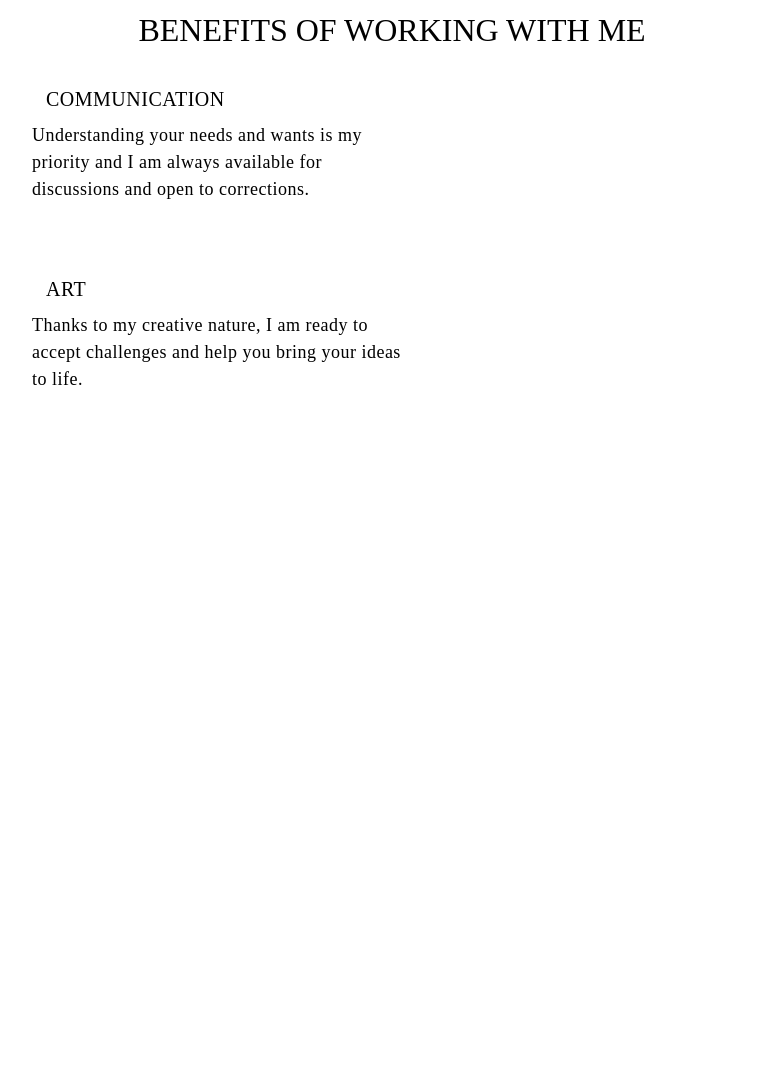
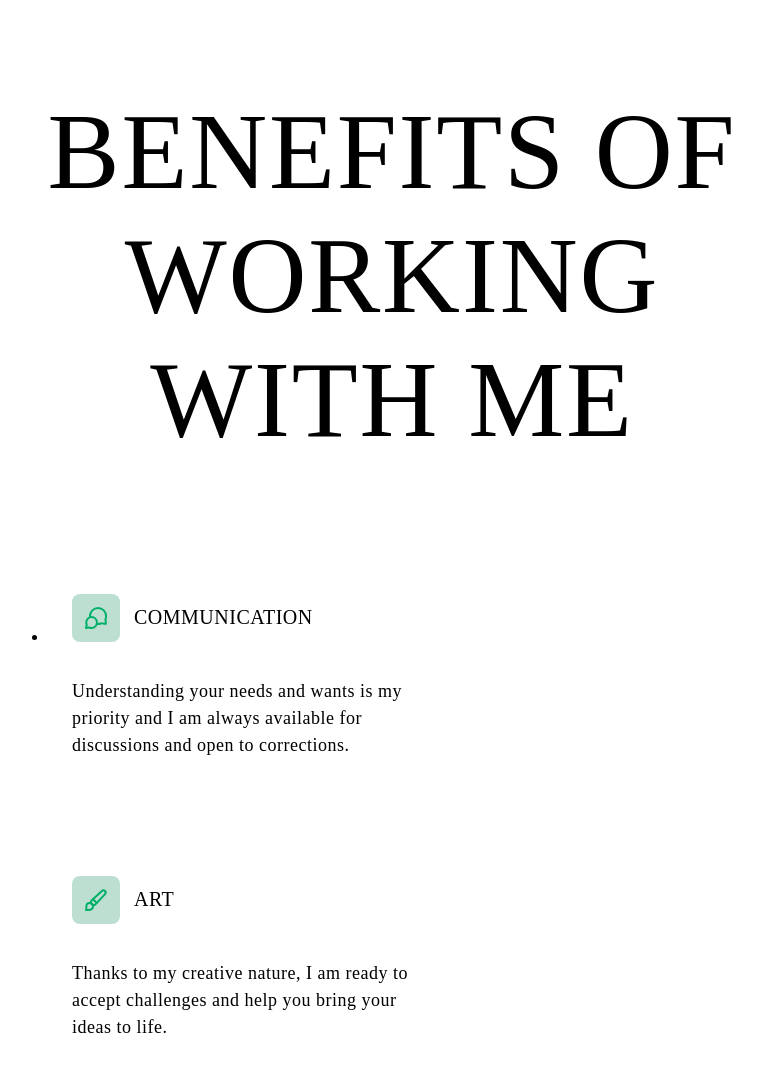
Before and after one commit to svbiz4u/pjs-benefits, a website built with Vite: page src/index.html in a window 1280 px wide. Shown: the whole page, without its empty margins (248-1010 px from the left). Before the commit the page ends 800 px from the top, so only its background shows below. Built offline with nearby package versions, Linux system fonts and the light colour scheme.

Commit message:
com-131024

```diff
--- a/src/css/benefits.css
+++ b/src/css/benefits.css
@@ -1,18 +1,20 @@
 
 /*---STYLES----*/
-.clients-reviews {
-    /* padding-top: 36px; */
-    /* padding-bottom: 36px; */
-    background:#FFFFFF;
+.benefits-rewiews {  /*clients-reviews*/
+  /* padding-left: 20px;
+  padding-right: 20px; */
+  /* padding-top: 36px; */
+  /* padding-bottom: 36px; */
+  background:#FFFFFF;
 
     /* var(--light-blue, #FFFFFF); */
   }
 
-  .clients-reviews-div {
+  .benefits-reviews-div {
     margin: 0 auto;
   }
 
-  .clients-reviews-title {
+  .benefits-reviews-title {    /*clients-reviews-title*/
     font-size: 52px;
     font-weight: 400;
     line-height: 64px;
@@ -22,34 +24,34 @@
     /* margin-bottom: 30px; */
   }
 
-  .clients-reviews-list {
+  .benefits-reviews-list {  /*clients-reviews-list*/
     display: flex;
     flex-wrap: wrap;
     /* row-gap: 16px; */
-    gap: 16px;  /*нью*/
+    gap: 32px;  /*нью*/
   }
 
-  .clients-reviews-list-item {
+  .benefits-reviews-list-item { /*clients-reviews-list-item*/
     width: 100%;
     padding: 20px 20px;
     /* background-color: #ffffff; */
   }
 
-  .clients-reviews-list-item:not(:nth-child(-n + 1)) {
+  .benefits-reviews-list-item:not(:nth-child(-n + 1)) {
     display: none;
   }
 
-  .clients-reviews-block {
+  .benefits-reviews-block {   /*clients-reviews-block*/
     display: flex;
     align-items: center;
   }
-  .clients-reviews-block-block {
+  .benefits-reviews-block-block {   /*clients-reviews-block-block*/
     display: flex;
     flex-direction: column;
     margin-left: 14px;
   }
 
-  .clients-reviews-item {
+  .benefits-reviews-item {  /*clients-reviews-item */
     font-size: 18px;
     font-weight: 400;
     line-height: 28px;
@@ -66,7 +68,7 @@
     opacity: 0.8;
   } */
 
-  .clients-reviews-item-text {
+  .benefits-reviews-item-text { /*clients-reviews-item-text*/
     font-size: 16px;
     font-weight: 300;
     line-height: 24px;
@@ -78,47 +80,53 @@
   /*------MEDIA-----*/
 
   @media screen and (min-width: 768px) {
-    .clients-reviews-div {
+    .benefits-reviews-div {    /*clients-reviews-div*/
       max-width: 768px;
-      padding: 0 32px;
+      padding: 0 20px;
     }
 
     /* .clients-reviews {
     } */
 
-    .clients-reviews-title {
-      font-size: 32px;
-      line-height: 45px;
+    .benefits-reviews-title {
+      font-size: 108px;
+      line-height: 124px;
+      font-weight: 400;
+      letter-spacing: 1.8px;
     }
 
-    .clients-reviews-list {
+
+    /*ynetu v HTML*/
+    .benefits-reviews-list {   /*clients-reviews-list*/
       column-gap: 16px;
     }
 
-    .clients-reviews-list-item {
+    .benefits-reviews-list-item {
       width: calc((100% - 16px) / 2);
       padding: 24px;
     }
 
-    .clients-reviews-list-item:not(:nth-child(-n + 1)) {
+    .benefits-reviews-list-item:not(:nth-child(-n + 1)) {
       display: block;
     }
 
-    .clients-reviews-list-item:not(:nth-child(-n + 2)) {
+    .benefits-reviews-list-item:not(:nth-child(-n + 2)) {
       display: none;
     }
 
-    .clients-reviews-item {
+    .benefits-reviews-item {
       font-size: 20px;
       line-height: 45px;
     }
 
-    .clients-reviews-item-time {
+
+    /*netu v html*/
+    /* .clients-reviews-item-time {
       font-size: 16px;
       line-height: 24px;
-    }
+    } */
 
-    .clients-reviews-item-text {
+    .benefits-reviews-item-text {
       font-size: 18px;
       line-height: 27px;
       text-align: left;
@@ -126,27 +134,27 @@
   }
 
   @media screen and (min-width: 1440px) {
-    .clients-reviews-div {
+    .benefits-reviews-div {
       max-width: 1440px;
       padding: 0 60px;
     }
 
-    .clients-reviews {
+    .benefits-rewiews  { /*clients-reviews*/
       padding-top: 60px;
       padding-bottom: 60px;
     }
 
-    .clients-reviews-list {
+    .benefits-reviews-list {
       row-gap: 24px;
       justify-content: center;
     }
 
-    .clients-reviews-list-item {
+    .benefits-reviews-list-item {
       width: calc((100% - 20px * 2) / 3);
       padding: 32px;
     }
 
-    .clients-reviews-list-item:not(:nth-child(-n + 1)) {
+    .benefits-reviews-list-item:not(:nth-child(-n + 1)) {
       display: block;
     }
   }
--- a/src/css/reset.css
+++ b/src/css/reset.css
@@ -1,4 +1,4 @@
-h1,
+/* h1,
 h2,
 h3,
 h4,
@@ -31,4 +31,4 @@ img {
   display: block;
   max-width: 100%;
   height: auto;
-}
+} */
--- a/src/css/styles.css
+++ b/src/css/styles.css
@@ -1,2 +1,2 @@
-@import url('./reset.css');
+/* @import url('./reset.css'); */
 @import url('./benefits.css');
--- a/src/partials/benefits.html
+++ b/src/partials/benefits.html
@@ -1,69 +1,73 @@
-<section id="benefits" class="clients-reviews">
-    <div class="container clients-reviews-div">
-      <h2 class="clients-reviews-title">Benefits of working with me</h2>
-      <ul class="clients-reviews-list">
-        <li class="clients-reviews-list-item">
-          <div class="clients-reviews-block">
+<section id="benefits" class="benefits-rewiews">
+    <div class="container benefits-reviews-div">
+      <h2 class="benefits-reviews-title">Benefits of working with me</h2>
+      <ul class="benefits-reviews-list">
+        <li class="benefits-reviews-list-item">
+          <div class="benefits-reviews-block">
+            <img src="../img/Communication-mobile.svg" alt="">
             <!-- <img
               src="/img/clientreviews/girldesk.png"
               alt="Alexandra Dream"
               width="48"
             /> -->
-            <div class="clients-reviews-block-block">
-              <h3 class="clients-reviews-item">Communication</h3>
+            <div class="benefits-reviews-block-block">
+              <h3 class="benefits-reviews-item">Communication</h3>
               <!-- <p class="clients-reviews-item-time">1 week ago</p> -->
             </div>
           </div>
-          <p class="clients-reviews-item-text">
+          <p class="benefits-reviews-item-text">
             Understanding your needs and wants is my priority and I am always available for discussions and open to corrections.
           </p>
         </li>
-        <li class="clients-reviews-list-item">
-          <div class="clients-reviews-block">
+        <li class="benefits-reviews-list-item">
+          <div class="benefits-reviews-block">
+            <img src="../img/Art-mobile.svg" alt="">
             <!-- <img
               src="/img/clientreviews/mandesk.png"
               alt="James Williams"
               width="48"
             /> -->
-            <div class="clients-reviews-block-block">
-              <h3 class="clients-reviews-item">Art</h3>
+            <div class="benefits-reviews-block-block">
+              <h3 class="benefits-reviews-item">Art</h3>
               <!-- <p class="clients-reviews-item-time">A week ago</p> -->
             </div>
           </div>
-          <p class="clients-reviews-item-text">
+          <p class="benefits-reviews-item-text">
             Thanks to my creative nature, I am ready to accept challenges and help you bring your ideas to life.
           </p>
         </li>
-        <li class="clients-reviews-list-item">
-          <div class="clients-reviews-block">
+        <li class="benefits-reviews-list-item">
+          <div class="benefits-reviews-block">
+            <img src="../img/Expertise-mobile.svg" alt="">
             <!-- <img
               src="/img/clientreviews/girldesk2.jpg"
               alt="Emily Watson"
               width="48"
             /> -->
-            <div class="clients-reviews-block-block">
-              <h3 class="clients-reviews-item">Expertise</h3>
+            <div class="benefits-reviews-block-block">
+              <h3 class="benefits-reviews-item">Expertise</h3>
               <!-- <p class="clients-reviews-item-time">3 week ago</p> -->
             </div>
           </div>
-          <p class="clients-reviews-item-text">
+          <p class="benefits-reviews-item-text">
             With extensive experience in development, I have a deep understanding of programming and website development.
           </p>
         </li>
 
-        <li class="clients-reviews-list-item">
-            <div class="clients-reviews-block">
+        <li class="benefits-reviews-list-item">
+            <div class="benefits-reviews-block">
+              <img src="../img/Urgent execution-mobile.svg" alt="">
               <!-- <img
                 src="/img/clientreviews/girldesk2.jpg"
                 alt="Emily Watson"
                 width="48"
               /> -->
-              <div class="clients-reviews-block-block">
-                <h3 class="clients-reviews-item">Urgent execution</h3>
+              <div class="benefits-reviews-block-block">
+                <h3 class="benefits-reviews-item">Urgent execution</h3>
                 <!-- <p class="clients-reviews-item-time">3 week ago</p> -->
               </div>
             </div>
-            <p class="clients-reviews-item-text">
+            <p class="benefits-reviews-item-text">
                 I understand how important time is to you. Ready to work quickly and efficiently, without reducing the quality of work.
             </p>
           </li>
```
Also changed, not shown: src/index.html (+0 -3 lines), src/img/Art-mobile.svg (added), src/img/Communication-mobile.svg (added), src/img/Expertise-mobile.svg (added), src/img/Urgent execution-mobile.svg (added).
